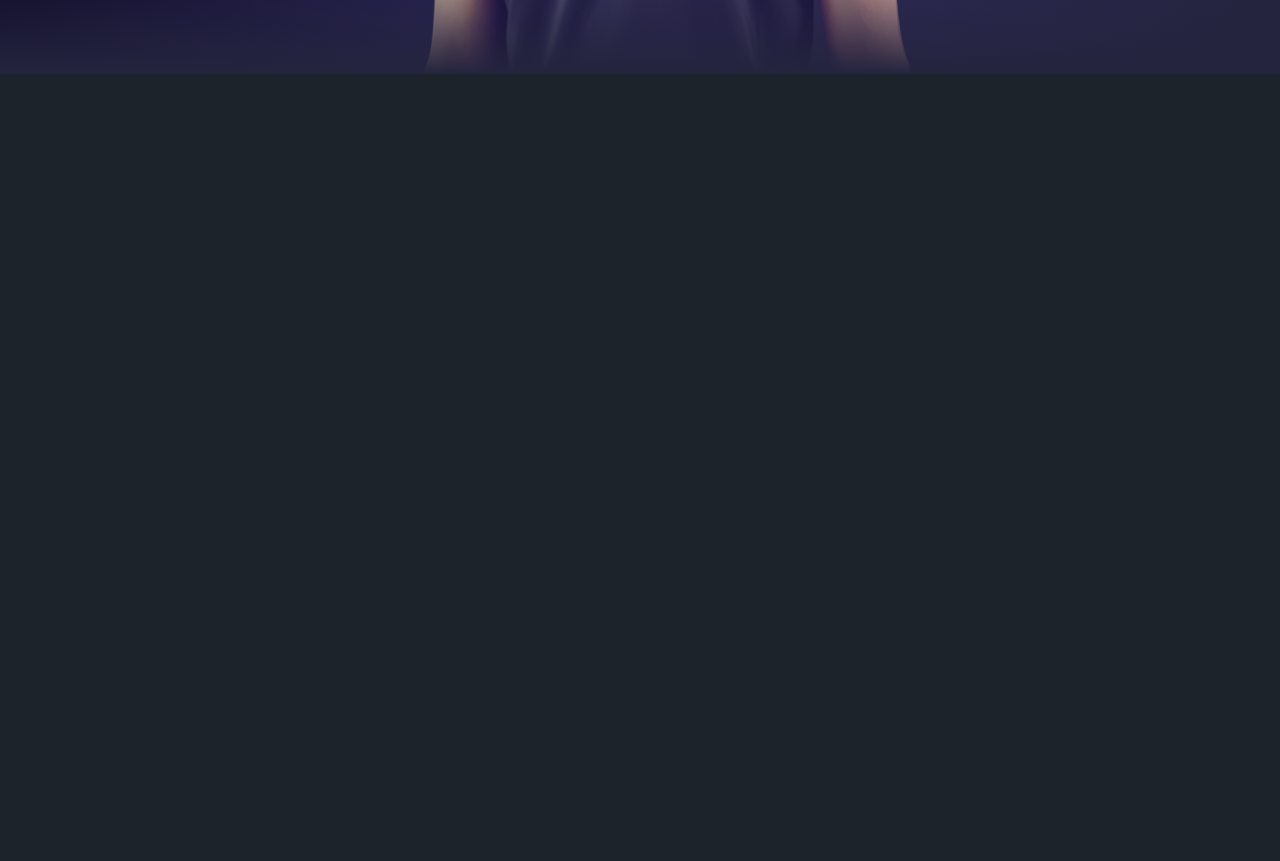
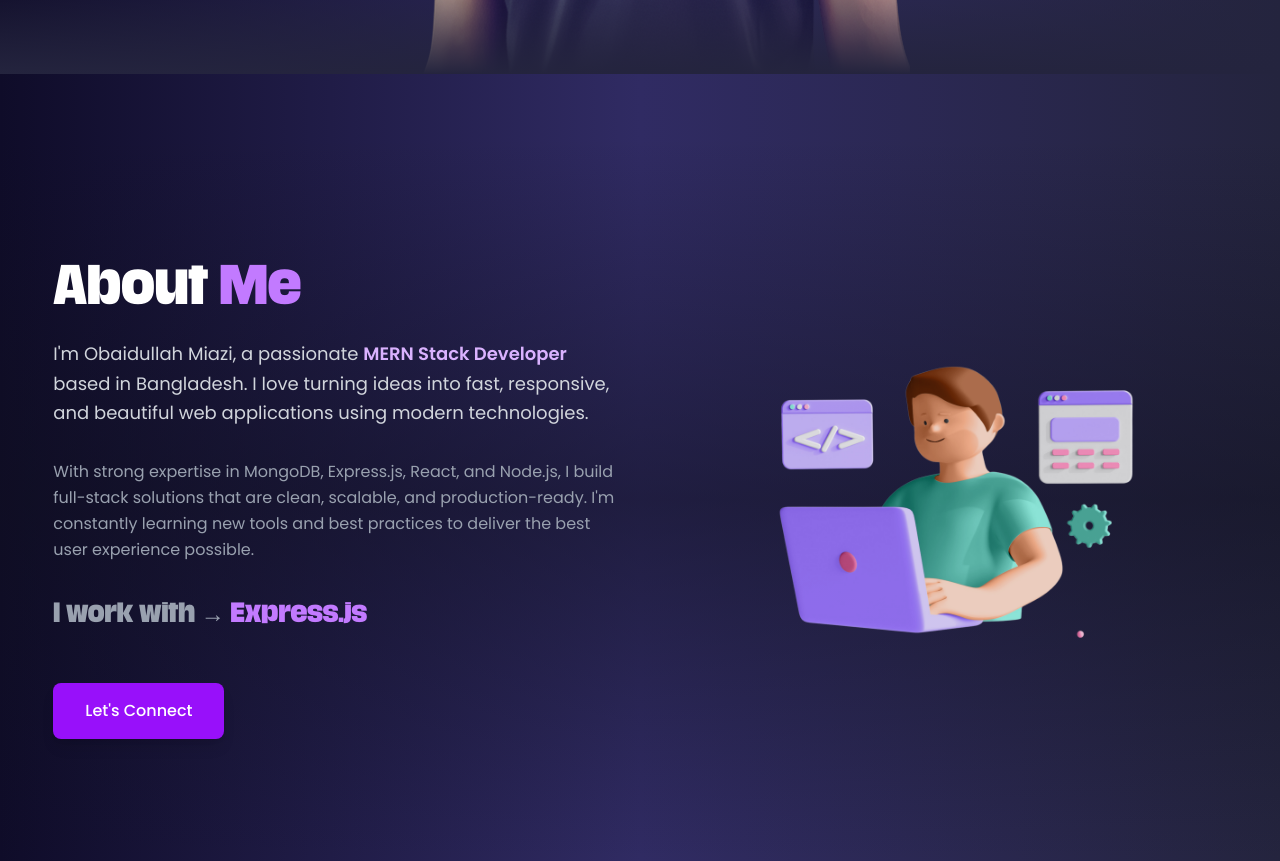
Before and after one commit to obaidullah-miazi-dev/My-Portfolio, a React (Vite) app: page / in a window 1280 px wide. Shown: the part 860-1721 px from the top of the page. Before the commit the page ends 934 px from the top, so only its background shows below. Built offline with nearby package versions, Linux system fonts and the light colour scheme.

Commit message:
added about section

```diff
--- a/package.json
+++ b/package.json
@@ -16,6 +16,7 @@
     "react": "^19.2.0",
     "react-dom": "^19.2.0",
     "react-router": "^7.9.6",
+    "react-type-animation": "^3.2.0",
     "tailwindcss": "^4.1.17"
   },
   "devDependencies": {
--- a/src/Pages/Home.jsx
+++ b/src/Pages/Home.jsx
@@ -1,11 +1,12 @@
 import React from "react";
 import Banner from "../components/Banner";
+import About from "../components/About";
 
 const Home = () => {
   return (
       <>
       <Banner />
-
+      <About />
       </>
   );
 };
--- /dev/null
+++ b/src/components/About.jsx
@@ -0,0 +1,82 @@
+
+import React from 'react';
+import Container from './Container';
+import { TypeAnimation } from 'react-type-animation';
+import aboutImg from '../assets/images/about.png';
+
+const About = () => {
+  return (
+    <section id="about" className="py-20 relative overflow-hidden mt-16">
+
+      <div className="absolute inset-0 bg-linear-to-b from-transparent via-[#0f0f1e] to-transparent opacity-50"></div>
+
+      <Container>
+        <div className="relative z-10 grid grid-cols-1 lg:grid-cols-2 gap-12 items-center">
+
+          <div className="space-y-8">
+            <h2 className="text-4xl md:text-5xl font-thin myFont text-white">
+              About <span className="text-purple-400">Me</span>
+            </h2>
+
+            <p className="text-gray-300 text-lg leading-relaxed">
+              I'm Obaidullah Miazi, a passionate{' '}
+              <span className="text-purple-300 font-semibold">MERN Stack Developer</span> based in
+              Bangladesh. I love turning ideas into fast, responsive, and beautiful web applications
+              using modern technologies.
+            </p>
+
+            <p className="text-gray-400 leading-relaxed">
+              With strong expertise in MongoDB, Express.js, React, and Node.js, I build full-stack
+              solutions that are clean, scalable, and production-ready. I'm constantly learning new
+              tools and best practices to deliver the best user experience possible.
+            </p>
+
+
+            <div className="text-xl md:text-2xl text-purple-200 myFont">
+              <span className="text-gray-400">I work with → </span>
+              <TypeAnimation
+                sequence={[
+                  'React.js',
+                  1500,
+                  'Node.js',
+                  1500,
+                  'Express.js',
+                  1500,
+                  'MongoDB',
+                  1500,
+                  'Tailwind CSS',
+                  1500,
+                ]}
+                wrapper="span"
+                speed={50}
+                repeat={Infinity}
+                className="text-purple-400 font-bold"
+              />
+            </div>
+
+
+            <div className="pt-6">
+              <a
+                href="#contact"
+                className="inline-block px-8 py-4 bg-purple-600 hover:bg-purple-700 text-white font-medium rounded-lg transition duration-300 shadow-lg hover:shadow-purple-500/25"
+              >
+                Let's Connect
+              </a>
+            </div>
+          </div>
+
+          <div className="relative">
+            <img
+              src={aboutImg}
+              alt="Obaidullah Miazi"
+              className="mx-auto rounded-2xl w-full animate-pulse"
+            />
+
+          </div>
+        </div>
+      </Container>
+    </section>
+  );
+};
+
+export default About;
```
Also changed, not shown: src/assets/images/about.png (added), 1 other file (tests, documents, lock files or other folders).
